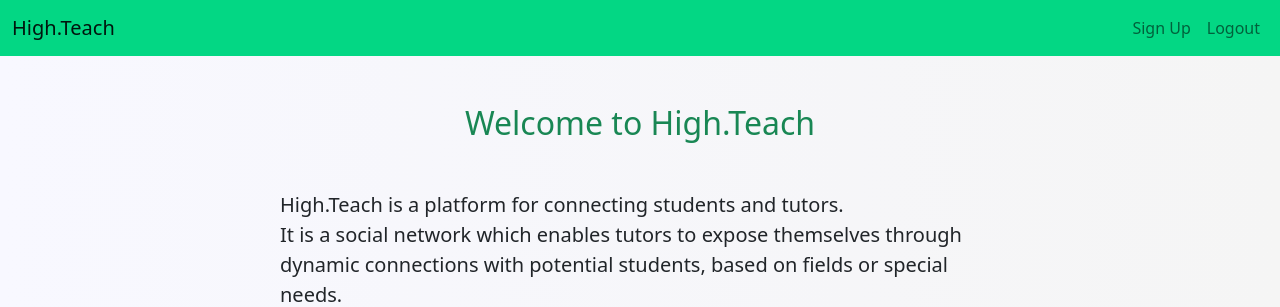
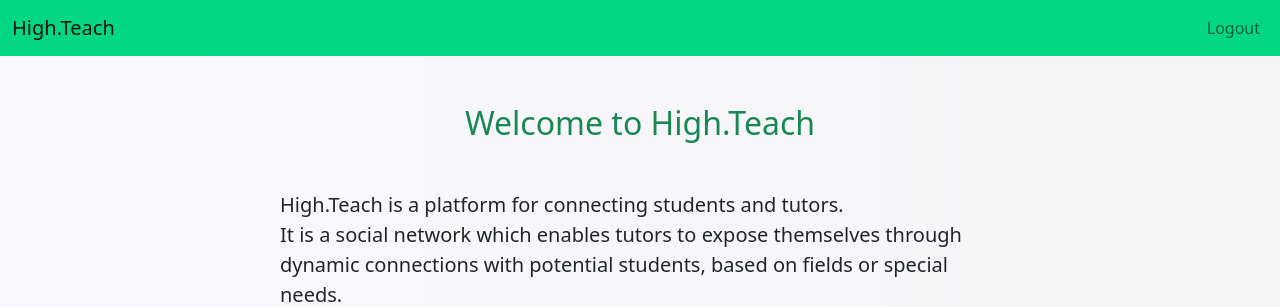
Before and after one commit to redhat-beyond/HighTeach, a Django app: page / in a window 1280 px wide. Shown: the top 307 px of the page. Run offline with Django 4.2, Linux system fonts and the light colour scheme; a user stored in the database is signed in; some libraries are stand-ins or nearby versions.

Commit message:
Add the option to logout and add a test
The changes were:

1.Add the option to logout (temporarily redirected to the home page till we have a profile)

2.Fixing to show in the nav bar the logout only

3.Add a test for successful logout

```diff
--- a/HighTeach/middleware_login.py
+++ b/HighTeach/middleware_login.py
@@ -1,6 +1,6 @@
 from django.shortcuts import redirect
 from django.urls import reverse
-from django.contrib.auth import authenticate
+from django.contrib.auth import authenticate, login
 
 
 class AdminRedirectMiddleware:
@@ -14,5 +14,6 @@ class AdminRedirectMiddleware:
             password = request.POST.get('password')
             user = authenticate(username=username, password=password)
             if user is not None and not user.is_staff:
+                login(request, user)
                 return redirect('homePage')
         return response
--- a/HighTeach/urls.py
+++ b/HighTeach/urls.py
@@ -16,8 +16,10 @@ Including another URLconf
 from django.contrib import admin
 from django.urls import path
 from main import views
+from django.contrib.auth import views as auth_views
 
 urlpatterns = [
     path('admin/', admin.site.urls),
-    path('', views.homePage, name='homePage')
+    path('', views.homePage, name='homePage'),
+    path('logout/', auth_views.LogoutView.as_view(template_name='main/homePage.html'), name='logout'),
 ]
--- a/main/templates/base_home.html
+++ b/main/templates/base_home.html
@@ -27,14 +27,15 @@
         </button>
         <div class="collapse navbar-collapse" id="navbarNav">
           <ul class="navbar-nav ms-auto">
+
+            {% if request.user.is_authenticated %}
             <li class="nav-item">
-              <a class="nav-link" href="/">Sign Up</a>
-            </li>
-            {% if user.is_authenticated %}
-            <li class="nav-item">
-              <a class="nav-link" href="/">Logout</a>
+              <a class="nav-link" href="{% url 'logout' %}">Logout</a>
             </li>
             {% else %}
+            <li class="nav-item">
+              <a class="nav-link" href="/">Register</a>
+            </li>
             <li class="nav-item">
               <a class="nav-link" href="/admin">Login</a>
             </li>
--- a/main/views.py
+++ b/main/views.py
@@ -1,6 +1,5 @@
 from django.shortcuts import render
 
 
-# Create your views here.
 def homePage(request):
     return render(request, 'main/homePage.html')
```
Also changed, not shown: tests/main/test_home_page.py (+7 -1 lines).
